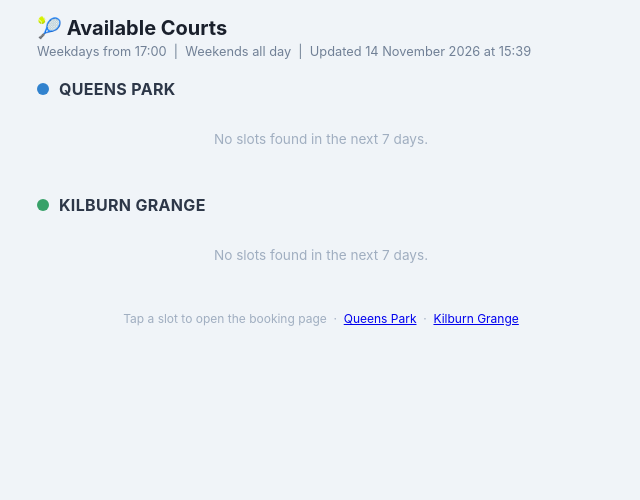
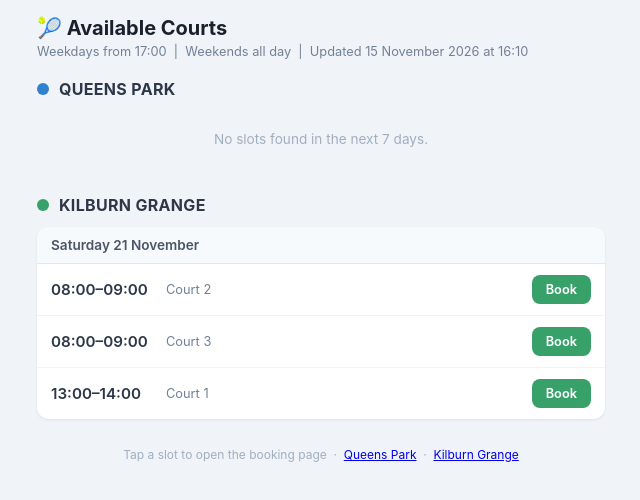
Before and after one commit to Oliver-Picot/tennis-courts, a plain HTML site: page index.html in a window 1280 px wide. Shown: the whole page, without its empty margins (319-959 px from the left). Drawn offline with Linux system fonts and the light colour scheme.

Commit message:
Update court availability 2026-11-15 16:10 UTC

```diff
--- a/index.html
+++ b/index.html
@@ -126,9 +126,11 @@ footer {
 </head>
 <body>
 <h1>🎾 Available Courts</h1>
-<p class="subtitle">Weekdays from 17:00 &nbsp;|&nbsp; Weekends all day &nbsp;|&nbsp; Updated 14 November 2026 at 15:39</p>
+<p class="subtitle">Weekdays from 17:00 &nbsp;|&nbsp; Weekends all day &nbsp;|&nbsp; Updated 15 November 2026 at 16:10</p>
 <section class="venue-section venue-qp"><div class="venue-header"><div class="venue-dot"></div><span class="venue-name">Queens Park</span></div><p class="empty">No slots found in the next 7 days.</p></section>
-<section class="venue-section venue-kg"><div class="venue-header"><div class="venue-dot"></div><span class="venue-name">Kilburn Grange</span></div><p class="empty">No slots found in the next 7 days.</p></section>
+<section class="venue-section venue-kg"><div class="venue-header"><div class="venue-dot"></div><span class="venue-name">Kilburn Grange</span></div><div class="day-block"><div class="day-header">Saturday 21 November</div><div class="slot-row"><span class="slot-time">08:00–09:00</span><span class="slot-court">Court 2</span><a class="book-btn" href="https://camdenactive.camden.gov.uk/courses/book.aspx?fdCourseEventId=203&fdDate=21/11/2026&fdTime=08" target="_blank" rel="noopener">Book</a></div>
+<div class="slot-row"><span class="slot-time">08:00–09:00</span><span class="slot-court">Court 3</span><a class="book-btn" href="https://camdenactive.camden.gov.uk/courses/book.aspx?fdCourseEventId=207&fdDate=21/11/2026&fdTime=08" target="_blank" rel="noopener">Book</a></div>
+<div class="slot-row"><span class="slot-time">13:00–14:00</span><span class="slot-court">Court 1</span><a class="book-btn" href="https://camdenactive.camden.gov.uk/courses/book.aspx?fdCourseEventId=202&fdDate=21/11/2026&fdTime=13" target="_blank" rel="noopener">Book</a></div></div></section>
 <footer>Tap a slot to open the booking page &nbsp;·&nbsp; <a href="https://clubspark.lta.org.uk/QueensParkTennisCourts/Booking/BookByDate">Queens Park</a> &nbsp;·&nbsp; <a href="https://camdenactive.camden.gov.uk/courses/detail/178/kilburn-grange-tennis-court-1/">Kilburn Grange</a></footer>
 </body>
 </html>
```
